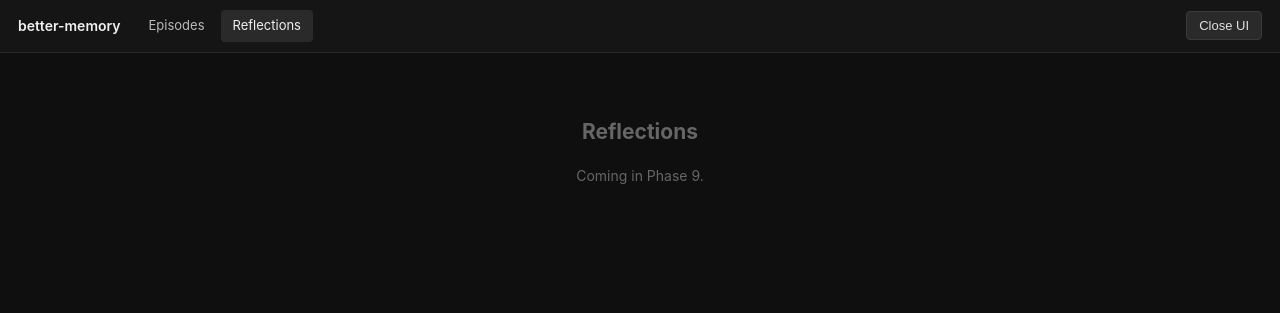
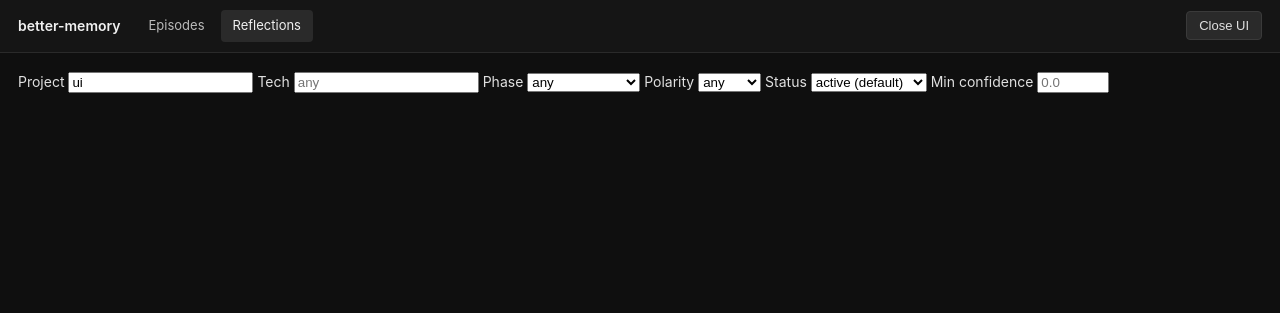
Before and after one commit to emp3thy/better-memory, a Flask app: page /reflections in a window 1280 px wide. Shown: the top 313 px of the page. Run offline with Flask 3, Linux system fonts and the light colour scheme; data that the repository does not hold is empty.

Commit message:
Phase 9: register ReflectionService + Reflections page shell with filter form
Co-Authored-By: Claude Sonnet 4.6 <noreply@anthropic.com>

```diff
--- a/better_memory/ui/app.py
+++ b/better_memory/ui/app.py
@@ -18,6 +18,7 @@ from better_memory.llm.ollama import ChatCompleter, OllamaChat
 from better_memory.services.consolidation import ConsolidationService
 from better_memory.services.episode import EpisodeService
 from better_memory.services.insight import InsightService
+from better_memory.services.reflection import ReflectionService
 from better_memory.ui import jobs, queries
 
 
@@ -57,6 +58,7 @@ def create_app(
     app.extensions["db_connection"] = db_conn
     app.extensions["insight_service"] = InsightService(conn=db_conn)
     app.extensions["episode_service"] = EpisodeService(conn=db_conn)
+    app.extensions["reflection_service"] = ReflectionService(conn=db_conn)
     app.extensions["_db_path"] = resolved_db
     resolved_chat: ChatCompleter = chat if chat is not None else OllamaChat()
     app.extensions["chat"] = resolved_chat
@@ -213,7 +215,24 @@ def create_app(
 
     @app.get("/reflections")
     def reflections() -> str:
-        return render_template("reflections.html", active_tab="reflections")
+        return render_template(
+            "reflections.html",
+            active_tab="reflections",
+            # The filter-form initial state mirrors the no-filter
+            # default — current project, status=active, no others.
+            initial_filters={
+                "project": _project_name(),
+                "tech": "",
+                "phase": "",
+                "polarity": "",
+                "status": "",
+                "min_confidence": "",
+            },
+        )
+
+    @app.get("/reflections/panel")
+    def reflections_panel() -> str:
+        return ""
 
     @app.get("/pipeline")
     def pipeline() -> str:
--- /dev/null
+++ b/better_memory/ui/templates/fragments/reflection_filter_form.html
@@ -0,0 +1,48 @@
+<form id="reflection-filter-form"
+      class="reflection-filters"
+      hx-get="{{ url_for('reflections_panel') }}"
+      hx-target="#reflection-panel"
+      hx-trigger="change delay:200ms, submit"
+      hx-swap="innerHTML">
+  <label>
+    Project
+    <input name="project" value="{{ initial_filters.project }}">
+  </label>
+  <label>
+    Tech
+    <input name="tech" value="{{ initial_filters.tech }}" placeholder="any">
+  </label>
+  <label>
+    Phase
+    <select name="phase">
+      <option value="" {% if not initial_filters.phase %}selected{% endif %}>any</option>
+      <option value="planning"        {% if initial_filters.phase == 'planning' %}selected{% endif %}>planning</option>
+      <option value="implementation"  {% if initial_filters.phase == 'implementation' %}selected{% endif %}>implementation</option>
+      <option value="general"         {% if initial_filters.phase == 'general' %}selected{% endif %}>general</option>
+    </select>
+  </label>
+  <label>
+    Polarity
+    <select name="polarity">
+      <option value="" {% if not initial_filters.polarity %}selected{% endif %}>any</option>
+      <option value="do"      {% if initial_filters.polarity == 'do' %}selected{% endif %}>do</option>
+      <option value="dont"    {% if initial_filters.polarity == 'dont' %}selected{% endif %}>dont</option>
+      <option value="neutral" {% if initial_filters.polarity == 'neutral' %}selected{% endif %}>neutral</option>
+    </select>
+  </label>
+  <label>
+    Status
+    <select name="status">
+      <option value="" {% if not initial_filters.status %}selected{% endif %}>active (default)</option>
+      <option value="pending_review" {% if initial_filters.status == 'pending_review' %}selected{% endif %}>pending_review</option>
+      <option value="confirmed"      {% if initial_filters.status == 'confirmed' %}selected{% endif %}>confirmed</option>
+      <option value="retired"        {% if initial_filters.status == 'retired' %}selected{% endif %}>retired</option>
+      <option value="superseded"     {% if initial_filters.status == 'superseded' %}selected{% endif %}>superseded</option>
+    </select>
+  </label>
+  <label>
+    Min confidence
+    <input name="min_confidence" type="number" step="0.05" min="0" max="1"
+           value="{{ initial_filters.min_confidence }}" placeholder="0.0">
+  </label>
+</form>
--- a/better_memory/ui/templates/reflections.html
+++ b/better_memory/ui/templates/reflections.html
@@ -1,8 +1,16 @@
 {% extends "base.html" %}
 {% block title %}Reflections — better-memory{% endblock %}
 {% block main %}
-<section class="placeholder">
-  <h1>Reflections</h1>
-  <p>Coming in Phase 9.</p>
+<section class="reflections">
+  {% include "fragments/reflection_filter_form.html" %}
+
+  <div id="reflection-panel"
+       hx-get="{{ url_for('reflections_panel') }}"
+       hx-include="#reflection-filter-form"
+       hx-trigger="load, every 30s, reflection-changed from:body"
+       hx-swap="innerHTML">
+  </div>
+
+  <div id="reflection-drawer"></div>
 </section>
 {% endblock %}
```
Also changed, not shown: tests/ui/test_episodes.py (+0 -7 lines), tests/ui/test_reflections.py (added, +26 -0 lines).
